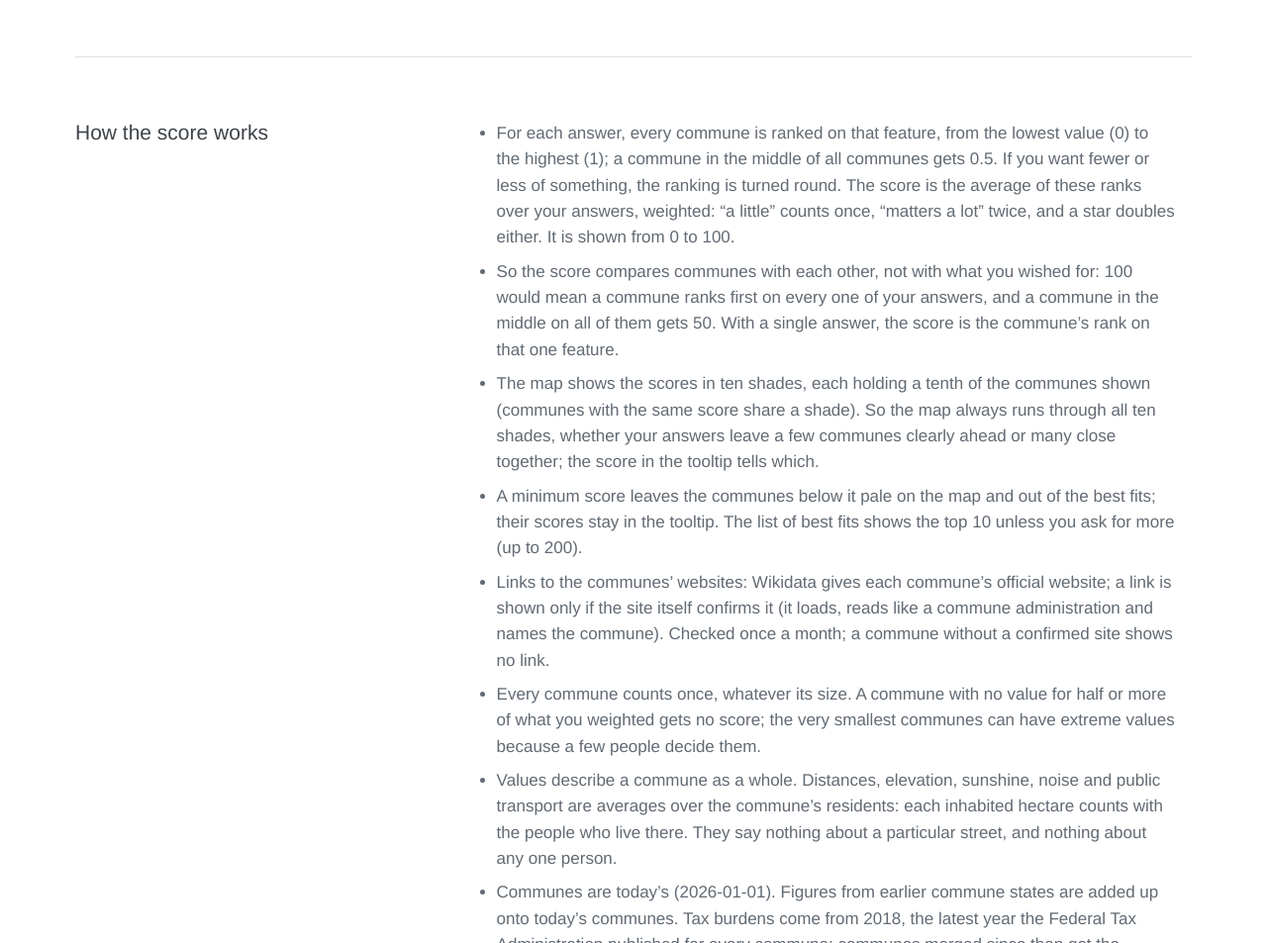
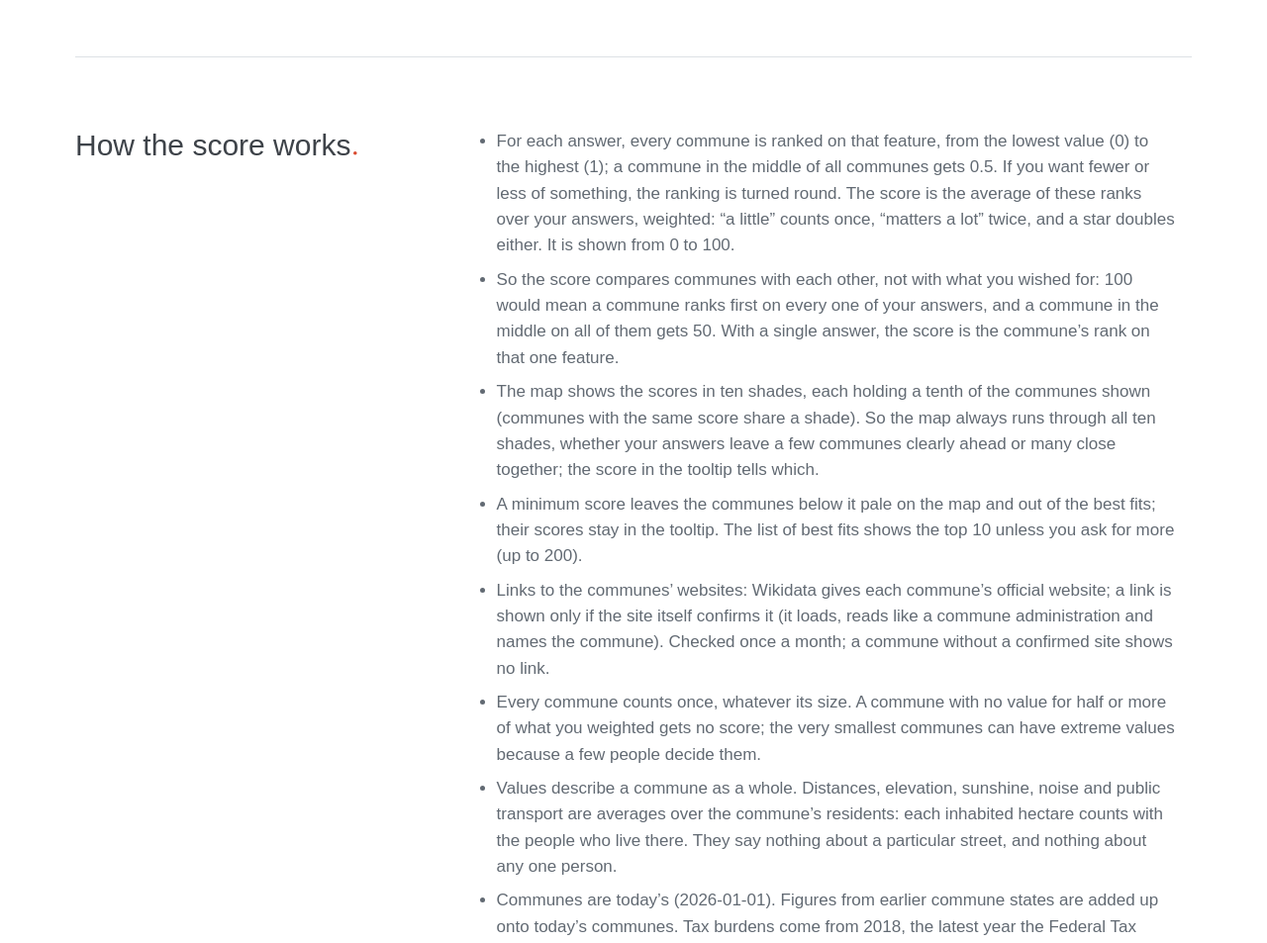
Before and after one commit to thomassie/where-would-i-fit, a plain HTML site: page index.html in a window 1280 px wide. Shown: the part 780-1733 px from the top of the page at 99% size. Drawn offline with nearby package versions, Linux system fonts and the light colour scheme; a web font is replaced by a local one.

Commit message:
Publish from europes-divides@5ba7bd4 (2026-11-24T13:13Z)

```diff
--- a/fit.css
+++ b/fit.css
@@ -2,8 +2,10 @@
    The base (layout, type, switches, tooltip, table, footer) is the same as the other pages'; colours come from the
    host's tokens (--paper, --ink, --muted, --rule, --red, --blue, --link), so the page follows the host's light and
    dark themes; theme.css defines them for the standalone page. Layout reacts to the width of its own container,
-   not the screen. One meaning per colour: blue = how well a commune fits the answers (the score), red = the
-   selection (the commune shown, the answer chosen, a star), grey = everything else. */
+   not the screen. One meaning per colour: red = the page's subject, how well a commune fits the answers (the
+   map's ten shades, each a tenth of the communes shown, in the red of The Far Right in Switzerland's maps), and the
+   selection (the answer chosen, the commune kept); yellow = the stars (an answer counted double); blue = the lakes
+   only; grey = everything else. */
 .fit { container: fit / inline-size; position: relative; color: var(--ink); }
 /* Embedded (default): the host page provides width and side gutters. */
 .fit:not(.fit--standalone) .wrap { max-width: none; margin-inline: 0; padding-left: 0; padding-right: 0; }
@@ -15,12 +17,12 @@
 
 /* Layout: soft Bauhaus. An asymmetric two-column grid: a narrow rail carries each section's
    heading and explanation, a wide field carries the chart. One column under 760px.
-   Colours come only from theme.css tokens. Type follows the main website: Helvetica/Arial for
+   Colours come only from theme.css tokens. Type follows the main website: Arial for
    headings, reading text and italic quotations; Google Sans Code for navigation and supporting
    information (labels, axes, notes, figures in tables). */
 .fit {
-  --font-display: "Helvetica Neue", Helvetica, Arial, sans-serif;
-  --font-body: "Helvetica Neue", Helvetica, Arial, sans-serif;
+  --font-display: Arial, Helvetica, sans-serif;
+  --font-body: Arial, Helvetica, sans-serif;
   --font-support: "Google Sans Code", ui-monospace, "SFMono-Regular", Menlo, Consolas, monospace;
   --on-yellow: #2D3238;          /* text on the yellow fill, same in both themes */
   --radius: 0;
@@ -48,7 +50,7 @@
   padding-left: max(16px, env(safe-area-inset-left, 0px));
   padding-right: max(16px, env(safe-area-inset-right, 0px));
 }
-.fit h1, .fit h2, .fit h3 { font-family: var(--font-display); font-weight: 500; line-height: 1.1; margin: 0; text-wrap: balance; }
+.fit h1, .fit h2, .fit h3 { font-family: var(--font-display); font-weight: 400; line-height: 1.1; margin: 0; text-wrap: balance; }
 .fit p { margin: 0; }
 .fit a { text-underline-offset: 0.18em; }
 .fit em, .fit q, .fit blockquote { font-family: var(--font-body); font-style: italic; }
@@ -60,9 +62,10 @@
   text-transform: uppercase;
   color: var(--muted);
 }
-/* Title full stop: a drawn circle (Helvetica's full stop is square). Sits on the baseline. */
+/* Heading stop: a drawn circle, 0.12em wide, 0.07em after the last letter (a typed full stop is square). Sits on the
+   baseline. */
 /* An inline graphic, not an empty box: every engine puts its bottom edge on the text baseline. */
-.fit .title-dot { display: inline-block; width: 0.15em; height: 0.15em; margin: 0 0 0 0.06em; padding: 0; vertical-align: baseline; overflow: visible; }
+.fit .title-dot { display: inline-block; width: 0.12em; height: 0.12em; margin: 0 0 0 0.07em; padding: 0; vertical-align: baseline; overflow: visible; }
 .fit .title-dot circle { fill: var(--red); }
 /* ---------- Masthead ---------- */
 .fit .masthead {
@@ -180,8 +183,8 @@
 .fit td.date { font-family: var(--font-support); white-space: nowrap; }
 
 /* ---------- Footer ---------- */
-.fit .foot { display: grid; grid-template-columns: minmax(0, 4fr) minmax(0, 8fr); gap: var(--gap); padding-block: clamp(2.5rem, 6vw, 4rem); }
-.fit .foot h2 { font-size: var(--step-1); }
+.fit .foot { display: grid; grid-template-columns: minmax(0, 4fr) minmax(0, 8fr); gap: var(--gap); padding-block: clamp(2.5rem, 6vw, 4.5rem); }
+.fit .foot h2 { font-size: var(--step-2); }
 .fit .foot ul { margin: 0; padding-left: 1.1rem; display: grid; gap: 0.5rem; color: var(--muted); max-width: 44rem; }
 .fit .glossary { padding-bottom: 0; }
 .fit .glossary dl { margin: 0; display: grid; gap: 0.35rem 0; max-width: 44rem; }
--- a/fit.js
+++ b/fit.js
@@ -85,7 +85,7 @@
   </section>
 </div>
 <footer class="wrap foot">
-  <h2>How the score works</h2>
+  <h2>How the score works${DOT}</h2>
   <div>
     <ul id="fit-method"></ul>
     <p class="credit" id="fit-credit"></p>
--- a/theme.css
+++ b/theme.css
@@ -1,4 +1,6 @@
 /* Colour themes for every page of the site (supplied 5 Nov 2026).
+   The canonical copy is site/_shared/theme.css: edit it only there and run `python3 tools/sync_shared.py`, which copies
+   it into each page folder (each folder is published on its own, so it cannot reach this one).
    Use the tokens, never raw hex values, so both themes stay in step.
    Contrast against --paper (WCAG; 4.5 = normal text, 3 = large text and chart marks):
      light: ink 10.0, muted 5.5, link 6.2, blue 5.2, red 4.2, yellow 1.9, rule 1.3
```
Also changed, not shown: embed-example.html (+2 -2 lines).
